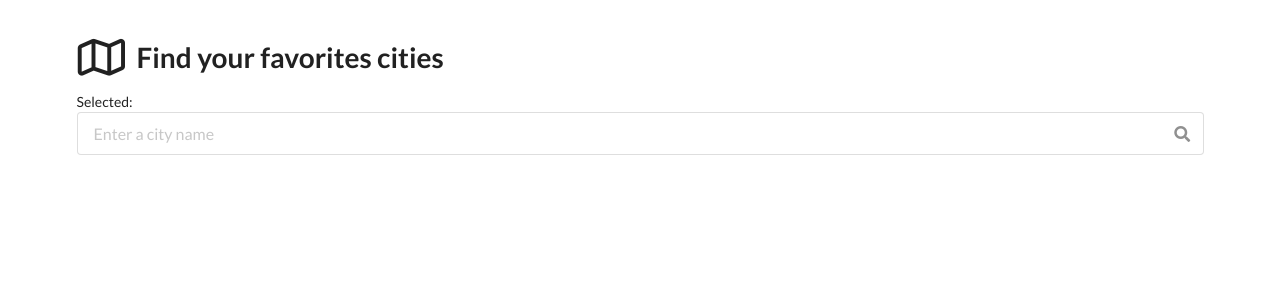
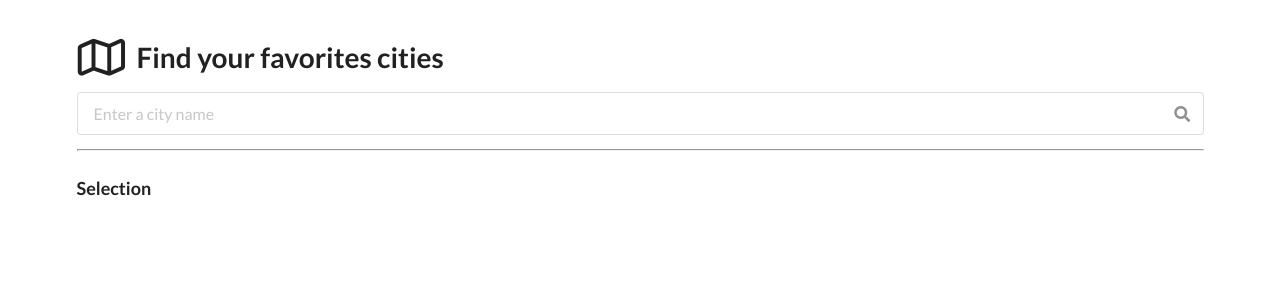
Before and after one commit to uxmoon/city-filter, a React (Create React App) app: page / in a window 1280 px wide. Shown: the top 300 px of the page. Built offline with nearby package versions, Linux system fonts and the light colour scheme.

Commit message:
added new Selection component to handle selected city

```diff
--- a/src/components/App.js
+++ b/src/components/App.js
@@ -1,6 +1,7 @@
 import "./App.css";
 import React, { useState } from 'react';
 import Search from './Search';
+import Selection from './Selection';
 
 export default () => {
   const [selected, setSelected] = useState([]);
@@ -11,6 +12,9 @@ export default () => {
         <div className="content">Find your favorites cities</div>
       </h1>
       <Search selected={selected} onSelectedChange={setSelected} />
+      <hr />
+      <h3>Selection</h3>
+      <Selection selected={selected} />
     </div>
   );
 };
--- a/src/components/Search.js
+++ b/src/components/Search.js
@@ -1,7 +1,7 @@
 import React, { useState, useEffect } from 'react';
 import axios from 'axios';
 
-const Search = ({ selected, onSelectedChange }) => {
+const Search = ({ onSelectedChange }) => {
   /* init state */
   const [term, setTerm] = useState('');
   const [results, setResults] = useState([]);
@@ -79,7 +79,7 @@ const Search = ({ selected, onSelectedChange }) => {
       <div
         className="item"
         key={result.geonameid}
-        onClick={() => onSelectedChange(result.name)}
+        onClick={() => onSelectedChange(result.geonameid)}
       >
         <i className="map marker icon"></i>
         <div className="content">
@@ -92,9 +92,6 @@ const Search = ({ selected, onSelectedChange }) => {
 
   return (
     <div>
-      {/* Display city selection */}
-      <div>Selected: {selected}</div>
-
       {/* Display input search */}
       <div className="ui form">
         <div className="field">
--- /dev/null
+++ b/src/components/Selection.js
@@ -0,0 +1,7 @@
+import React from 'react';
+
+const Selection = ({ selected }) => {
+  return <div>{selected}</div>;
+};
+
+export default Selection;
```
